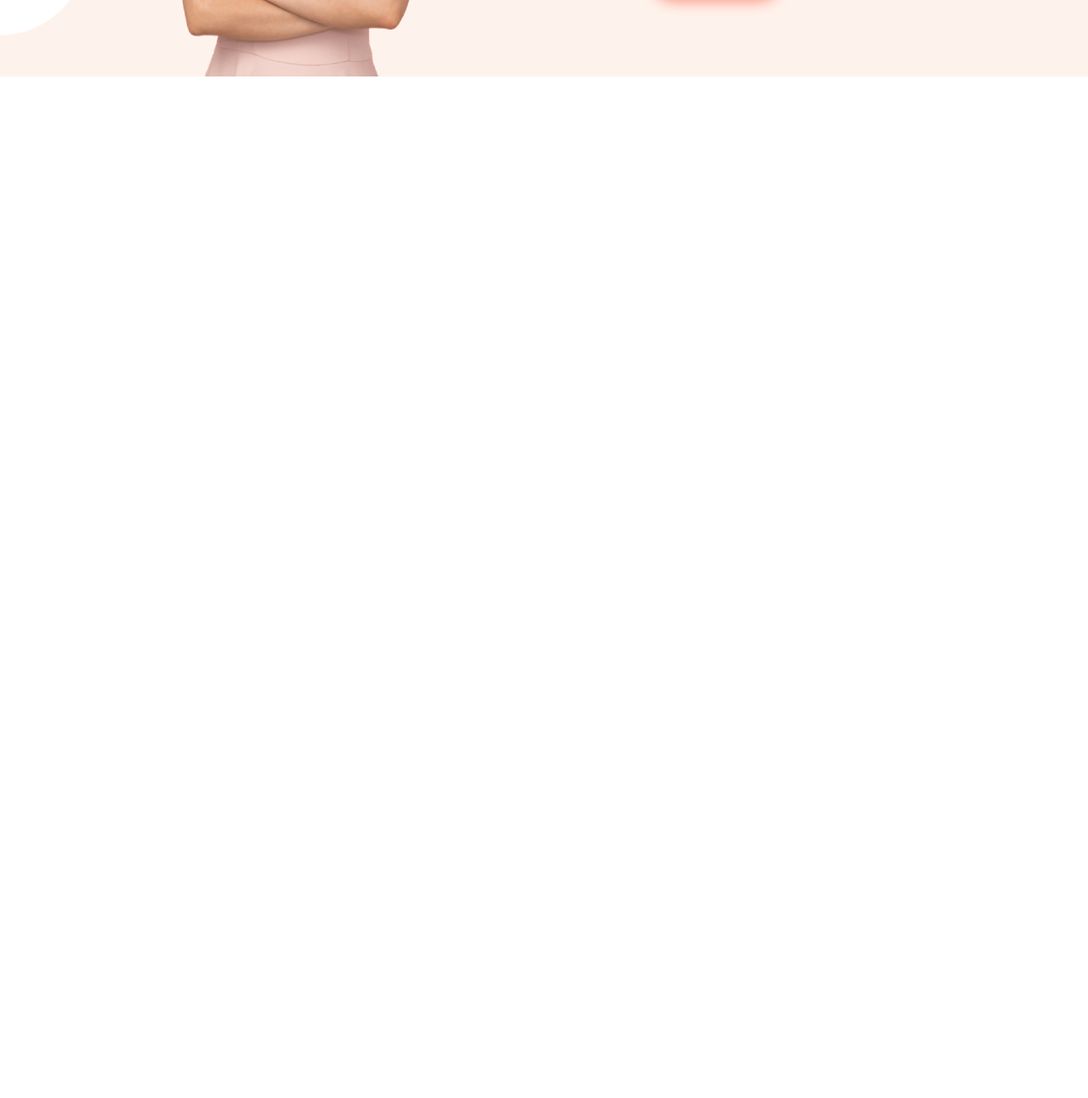
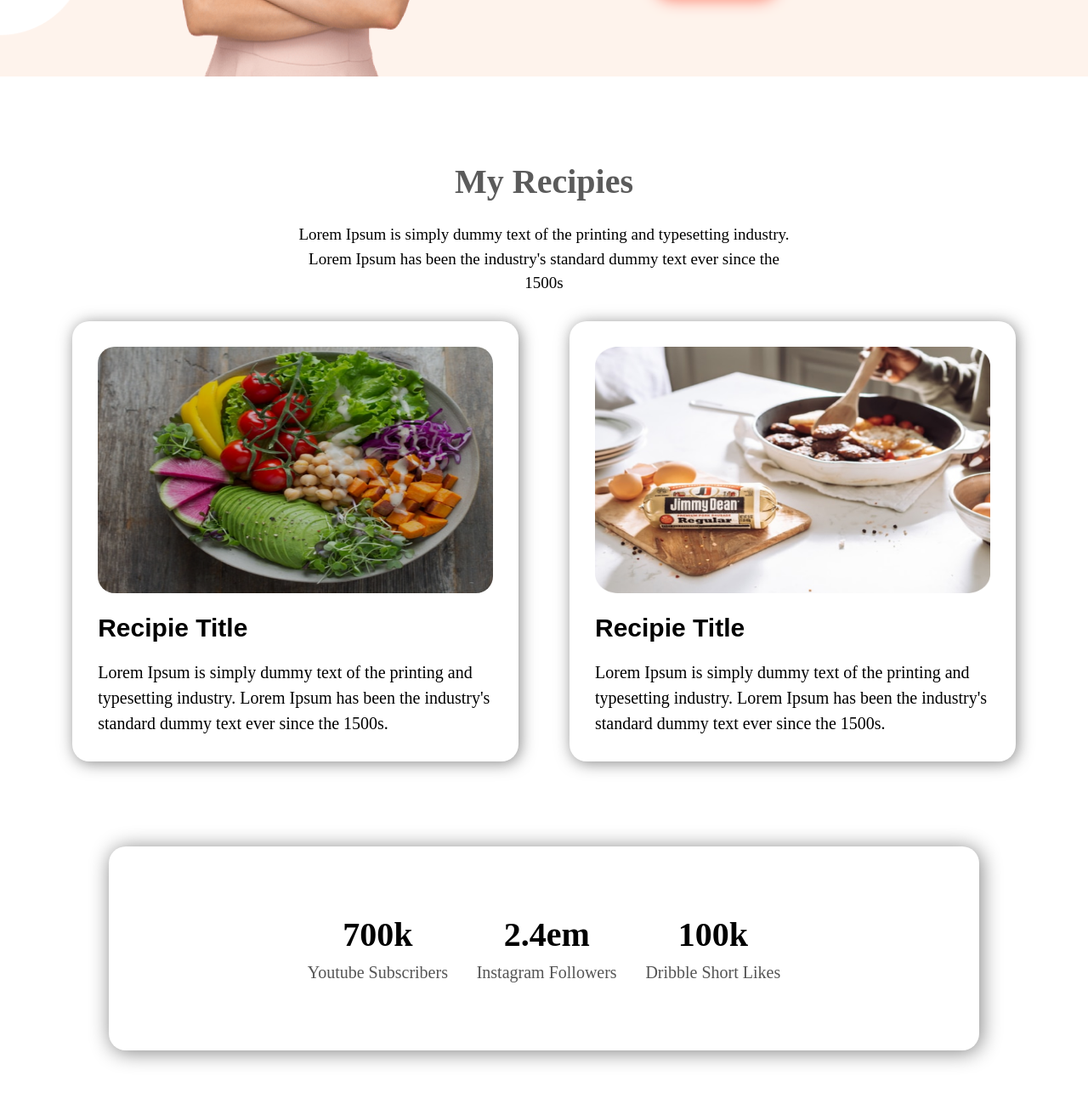
Before and after one commit to dev-parthive/eat-healthy, a plain HTML site: page index.html in a window 1280 px wide. Shown: the part 1420-2712 px from the top of the page at 85% size. Before the commit the page ends 1610 px from the top, so only its background shows below. Drawn offline with Linux system fonts and the light colour scheme.

Commit message:
socila media added

```diff
--- a/css/style.css
+++ b/css/style.css
@@ -99,3 +99,78 @@
   cursor: pointer;
 }
 /* About Me end here */
+/* My Recepies start here  */
+.recipie-heading{
+  text-align: center;
+  font-size: 40px;
+  color: #0a0a0aab;
+  margin-bottom: 25px;
+}
+.recipie-text{
+  text-align: center;
+  font-size: 19px;
+  line-height: 1.5;
+}
+.recepie-card-wraper{
+  display: flex;
+  justify-content: center;
+}
+.recepie-card{
+  /* border: 2px solid black; */
+  padding: 30px;
+  box-shadow: 2px 2px 18px #808080ed;
+  border-radius: 20px;
+  width: 41%;
+  overflow: hidden;
+  margin-top: 30px;
+}
+
+.recepie-card img{
+  width: 100%;
+  height: 290px;
+  border-radius: 20px;
+}
+#card-1{
+  margin-right: 60px;
+}
+.description-heading {
+  font-size: 30px;
+  font-family: sans-serif;
+  margin-top: 20px;
+}
+.description-text {
+  margin-top: 20px;
+  font-size: 20px;
+  line-height: 1.5;
+}
+.my-recipie{
+  margin-bottom: 100px;
+}
+/* My Recepies end here  */
+/* Social Media Start here  */
+.social-card-wraper{
+  display: flex;
+  justify-content: space-evenly;
+}
+.social-media{
+  /* border: 2px solid black; */
+  box-shadow: 2px 2px 24px grey;
+  width: 80%;
+  margin: 0 auto;
+  padding: 80px 200px;
+border-radius: 20px;
+  margin-bottom: 100px;
+}
+.social-card{
+  text-align: center;
+}
+.socila-heading {
+  font-size: 40px;
+  font-weight: 700;
+  margin-bottom: 10px;
+}
+.social-text{
+  font-size: 20px;
+  color: #000000ab;
+}
+/* Social Media End  here  */
--- a/index.html
+++ b/index.html
@@ -6,6 +6,7 @@
     <meta name="viewport" content="width=device-width, initial-scale=1.0">
     <title>Eat Healthy</title>
     <link rel="stylesheet" href="./css/style.css">
+    <link rel="shortcut icon" href="./images/food/favicon1 (2).png" type="image/x-icon">
 </head>
 <body>
     <!-- banner part start from here  -->
@@ -38,5 +39,56 @@ commodo volutpat, pharetra, vel
         </div>
     </section>
     <!-- About me section end here  -->
+    <!-- My Recipe start Here  -->
+    <section class="my-recipie">
+        <h1 class="recipie-heading">My Recipies</h1>
+        <p class="recipie-text">Lorem Ipsum is simply dummy text of the printing and typesetting industry. <br>
+            Lorem Ipsum has been the industry's standard dummy text ever since the <br>
+            1500s</p>
+            <div class="recepie-card-wraper" >
+                <div class="recepie-card" id="card-1">
+                    <div class="recepie-img">
+                        <img src="./images/food/Project Cover5.png" alt="">
+                    </div>
+                    <div class="recepie-description">
+                        <h1 class="description-heading">Recipie Title</h1>
+                        <p class="description-text">Lorem Ipsum is simply dummy text of the printing and
+                            typesetting industry. Lorem Ipsum has been the industry's
+                            standard dummy text ever since the 1500s.</p>
+                    </div>
+                </div>
+                <div class="recepie-card" id="card-2">
+                    <div class="recepie-img">
+                        <img src="./images/food/Project Cover.jpg" alt="">
+                    </div>
+                    <div class="recepie-description">
+                        <h1 class="description-heading">Recipie Title</h1>
+                        <p class="description-text">Lorem Ipsum is simply dummy text of the printing and
+                            typesetting industry. Lorem Ipsum has been the industry's
+                            standard dummy text ever since the 1500s.</p>
+                    </div>
+                </div>
+            </div>
+    </section>
+    <!-- My Recipe end Here  -->
+    <!-- Social Media Start here -->
+    <section class="social-media">
+        <div class="social-card-wraper">
+            <div class="social-card">
+                <h1 class="socila-heading">700k</h1>
+                <p class="social-text">Youtube Subscribers</p>
+            </div>
+            <div class="social-card">
+                <h1 class="socila-heading">2.4em</h1>
+                <p class="social-text">Instagram Followers</p>
+            </div>
+            <div class="social-card">
+                <h1 class="socila-heading">100k</h1>
+                <p class="social-text">Dribble Short Likes</p>
+            </div>
+
+        </div>
+    </section>
+    <!-- Social Media End here -->
 </body>
 </html>
```
Also changed, not shown: images/food/favicon1 (1).png (added), images/food/favicon1 (2).png (added).
